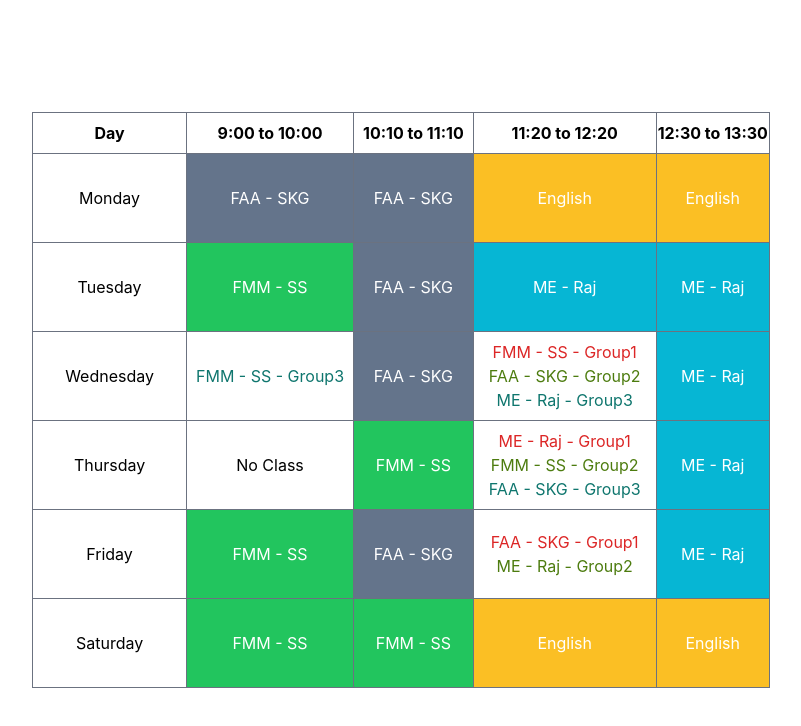
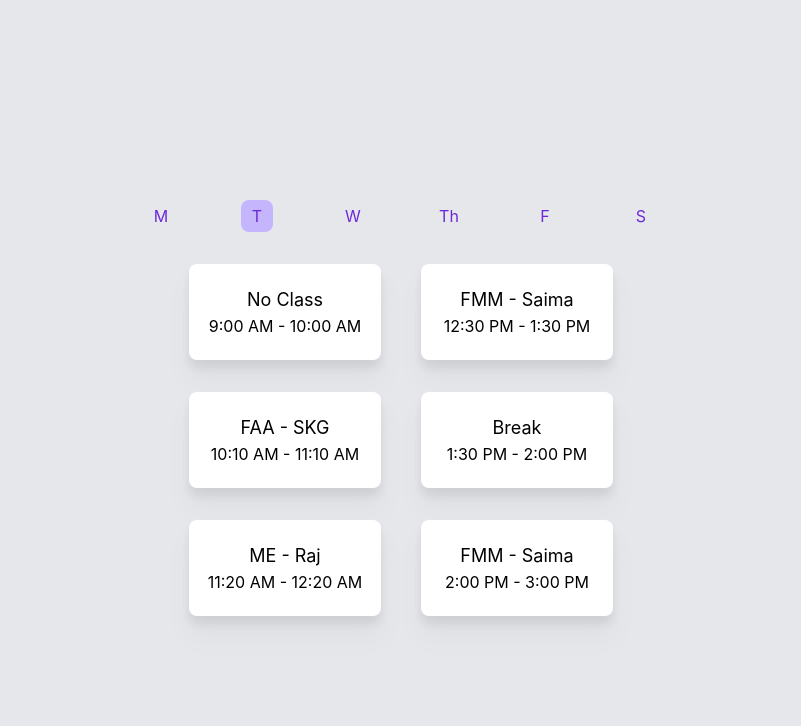
Before and after one commit to luckyman20/timetable, a Next.js app: page / in a window 1280 px wide. Shown: the top 726 px of the page, without its empty margins (239-1040 px from the left). Built offline with nearby package versions, Linux system fonts and the light colour scheme.

Commit message:
redesign

```diff
--- a/pages/index.js
+++ b/pages/index.js
@@ -1,178 +1,307 @@
 import Head from "next/head";
-import styles from "../styles/Home.module.css";
+import React, { useState, useEffect } from "react";
 
 export default function Home() {
+  var [day, setDay] = useState(new Date().getDay() - 1);
+  var [schedule, setSchedule] = useState([]);
+
+  useEffect(() => {
+    setSchedule(all_days[day]);
+  }, [day]);
+
+  function openWebsite(link) {
+    window.open(link, "_blank");
+  }
+
+  var days = ["M", "T", "W", "Th", "F", "S"];
+
+  var monday = [
+    {
+      name: "FAA - SKG",
+      link: "https://meet.google.com/uon-hjbe-ack",
+      time: "9:00 AM - 10:00 AM",
+    },
+    {
+      name: "ME - Raj",
+      link: "https://meet.google.com/auq-tayk-cor",
+      time: "10:10 AM - 11:10 AM",
+    },
+    {
+      name: "English - AA",
+      link: "http://meet.google.com/kso-gzji-bbw",
+      time: "11:20 AM - 12:20 AM",
+    },
+    {
+      name: "English - AA",
+      link: "http://meet.google.com/kso-gzji-bbw",
+      time: "12:30 PM - 1:30 PM",
+    },
+    {
+      name: "Break",
+      link: "",
+      time: "1:30 PM - 2:00 PM",
+    },
+    {
+      name: "No Class",
+      link: "",
+      time: "2:00 PM - 3:00 PM",
+    },
+  ];
+
+  var tuesday = [
+    {
+      name: "No Class",
+      link: "",
+      time: "9:00 AM - 10:00 AM",
+    },
+    {
+      name: "FAA - SKG",
+      link: "https://meet.google.com/peo-douk-txt",
+      time: "10:10 AM - 11:10 AM",
+    },
+    {
+      name: "ME - Raj",
+      link: "https://meet.google.com/auq-tayk-cor",
+      time: "11:20 AM - 12:20 AM",
+    },
+    {
+      name: "FMM - Saima",
+      link: "https://meet.google.com/qtn-vooz-nrz",
+      time: "12:30 PM - 1:30 PM",
+    },
+    {
+      name: "Break",
+      link: "",
+      time: "1:30 PM - 2:00 PM",
+    },
+    {
+      name: "FMM - Saima",
+      link: "https://meet.google.com/qtn-vooz-nrz",
+      time: "2:00 PM - 3:00 PM",
+    },
+  ];
+
+  var wednesday = [
+    {
+      name: "No Class",
+      link: "",
+      time: "9:00 AM - 10:00 AM",
+    },
+    {
+      name: "FAA - SKG",
+      link: "https://meet.google.com/vha-ostu-xmh",
+      time: "10:10 AM - 11:10 AM",
+    },
+    {
+      type: "Tute",
+      name: ["FAA - SKG - G2", "ME - Raj - G3"],
+      link: [
+        "https://meet.google.com/fof-qxpx-wdx",
+        "https://meet.google.com/auq-tayk-cor",
+      ],
+      time: "11:20 AM - 12:20 AM",
+    },
+    {
+      name: "ME - Raj",
+      link: "https://meet.google.com/auq-tayk-cor",
+      time: "12:30 PM - 1:30 PM",
+    },
+    {
+      name: "Break",
+      link: "",
+      time: "1:30 PM - 2:00 PM",
+    },
+    {
+      name: "FMM - Saima",
+      link: "https://meet.google.com/qtn-vooz-nrz",
+      time: "2:00 PM - 3:00 PM",
+    },
+  ];
+
+  var thursday = [
+    {
+      name: "FAA - SKG",
+      link: "https://meet.google.com/oke-kyft-quf",
+      time: "9:00 AM - 10:00 AM",
+    },
+    {
+      name: "ME - Raj",
+      link: "https://meet.google.com/auq-tayk-cor",
+      time: "10:10 AM - 11:10 AM",
+    },
+    {
+      type: "Tute",
+      name: ["ME - Raj - G1", "FAA - SKG - G3"],
+      link: ["https://meet.google.com/auq-tayk-cor", ""],
+      time: "11:20 AM - 12:20 AM",
+    },
+    {
+      name: "FMM - Saima",
+      link: "https://meet.google.com/qtn-vooz-nrz",
+      time: "12:30 PM - 1:30 PM",
+    },
+    {
+      name: "Break",
+      link: "",
+      time: "1:30 PM - 2:00 PM",
+    },
+    {
+      name: "FMM - Saima",
+      link: "https://meet.google.com/qtn-vooz-nrz",
+      time: "2:00 PM - 3:00 PM",
+    },
+  ];
+
+  var friday = [
+    {
+      name: "No Class",
+      link: "",
+      time: "9:00 AM - 10:00 AM",
+    },
+    {
+      name: "FAA - SKG",
+      link: "meet.google.com/nqg-zdke-avp",
+      time: "10:10 AM - 11:10 AM",
+    },
+    {
+      type: "Tute",
+      name: ["FAA - SKG - G1", "ME - Raj - G2"],
+      link: ["", "https://meet.google.com/auq-tayk-cor"],
+      time: "11:20 AM - 12:20 AM",
+    },
+    {
+      name: "ME - Raj",
+      link: "https://meet.google.com/auq-tayk-cor",
+      time: "12:30 PM - 1:30 PM",
+    },
+    {
+      name: "Break",
+      link: "",
+      time: "1:30 PM - 2:00 PM",
+    },
+    {
+      name: "No Class",
+      link: "",
+      time: "2:00 PM - 3:00 PM",
+    },
+  ];
+
+  var saturday = [
+    {
+      name: "English - AA",
+      link: "https://meet.google.com/emo-nyye-oqc",
+      time: "9:00 AM - 10:00 AM",
+    },
+    {
+      name: "English - AA",
+      link: "https://meet.google.com/emo-nyye-oqc",
+      time: "10:10 AM - 11:10 AM",
+    },
+    {
+      name: "FMM - Saima",
+      link: "https://meet.google.com/qtn-vooz-nrz",
+      time: "11:20 AM - 12:20 AM",
+    },
+    {
+      name: "FMM - Saima",
+      link: "https://meet.google.com/qtn-vooz-nrz",
+      time: "12:30 PM - 1:30 PM",
+    },
+    {
+      name: "Break",
+      link: "",
+      time: "1:30 PM - 2:00 PM",
+    },
+    {
+      name: "No Class",
+      link: "",
+      time: "2:00 PM - 3:00 PM",
+    },
+  ];
+
+  var all_days = [monday, tuesday, wednesday, thursday, friday, saturday];
+
   return (
-    <div className={styles.container}>
+    <div>
       <Head>
-        <title>Timetable</title>
+        <title>BFIA 1A Timetable</title>
       </Head>
 
-      <main className={styles.main}>
-        <div className="flex justify-content items-center">
-          <table className="relative border border-gray-500">
-            <thead>
-              <tr>
-                <th className="table-cell border border-gray-500 p-2">Day</th>
-                <th className="table-cell border border-gray-500">
-                  9:00 to 10:00
-                </th>
-                <th className="table-cell border border-gray-500">
-                  <p className="mx-2">10:10 to 11:10</p>
-                </th>
-                <th className="table-cell border border-gray-500">
-                  11:20 to 12:20
-                </th>
-                <th className="table-cell border border-gray-500">
-                  12:30 to 13:30
-                </th>
-              </tr>
-            </thead>
-            <tbody>
-              <tr>
-                <td className="sticky table-cell border border-gray-500 p-8 text-center">
-                  Monday
-                </td>
-                <td className="table-cell border border-gray-500 text-center bg-slate-500 text-white">
-                  <a href="https://meet.google.com/uon-hjbe-ack"> FAA - SKG</a>
-                </td>
-                <td className="table-cell border border-gray-500 text-center bg-slate-500 text-white">
-                  <a href="https://meet.google.com/tqo-nbxu-sno"> FAA - SKG</a>
-                </td>
-                <td className="table-cell border border-gray-500 text-center bg-amber-400 text-white">
-                  <a href="https://meet.google.com/sfr-sqrv-beb"> English </a>
-                </td>
-                <td className="table-cell border border-gray-500 text-center bg-amber-400 text-white">
-                  <a href="https://meet.google.com/sfr-sqrv-beb"> English </a>
-                </td>
-              </tr>
-              <tr>
-                <td className="sticky table-cell border border-gray-500 p-8 text-center">
-                  Tuesday
-                </td>
-                <td className="table-cell border border-gray-500 text-center bg-green-500 text-white">
-                  <a href="https://meet.google.com/nrd-sezq-asf">FMM - SS</a>
-                </td>
-                <td className="table-cell border border-gray-500 text-center bg-slate-500 text-white">
-                  <a href="https://meet.google.com/peo-douk-txt"> FAA - SKG</a>
-                </td>
-                <td className="table-cell border border-gray-500 text-center bg-cyan-500 text-white">
-                  <a href="https://meet.google.com/auq-tayk-cor"> ME - Raj</a>
-                </td>
-                <td className="table-cell border border-gray-500 text-center bg-cyan-500 text-white">
-                  <a href="https://meet.google.com/auq-tayk-cor"> ME - Raj</a>
-                </td>
-              </tr>
-              <tr>
-                <td className="sticky table-cell border border-gray-500 p-8 text-center">
-                  Wednesday
-                </td>
-                <td className="table-cell border border-gray-500 text-center">
-                  <p className="text-teal-700 mx-2">
-                    <a href="https://meet.google.com/nrd-sezq-asf">
-                      FMM - SS - Group3
-                    </a>
-                  </p>
-                </td>
-                <td className="table-cell border border-gray-500 text-center bg-slate-500 text-white">
-                  <a href="https://meet.google.com/vha-ostu-xmh">FAA - SKG</a>
-                </td>
-                <td className="table-cell border border-gray-500 text-center">
-                  <p className="text-red-600">
-                    <a href="https://meet.google.com/nrd-sezq-asf">
-                      FMM - SS - Group1
-                    </a>
-                  </p>{" "}
-                  <p className="text-lime-700">
-                    <a href="https://meet.google.com/fof-qxpx-wdx">
-                      FAA - SKG - Group2
-                    </a>
-                  </p>{" "}
-                  <p className="text-teal-700">
-                    {" "}
-                    <a href="https://meet.google.com/auq-tayk-cor">
-                      ME - Raj - Group3
-                    </a>
-                  </p>
-                </td>
-                <td className="table-cell border border-gray-500 text-center bg-cyan-500 text-white">
-                  <a href="https://meet.google.com/auq-tayk-cor"> ME - Raj</a>
-                </td>
-              </tr>
-              <tr>
-                <td className="sticky table-cell border border-gray-500 p-8 text-center">
-                  Thursday
-                </td>
-                <td className="table-cell border border-gray-500 text-center">
-                  No Class
-                </td>
-                <td className="table-cell border border-gray-500 text-center bg-green-500 text-white">
-                  <a href="https://meet.google.com/nrd-sezq-asf">FMM - SS</a>
-                </td>
-                <td className="table-cell border border-gray-500 text-center break-all">
-                  <p className="text-red-600">
-                    <a href="https://meet.google.com/auq-tayk-cor">
-                      ME - Raj - Group1
-                    </a>
-                  </p>{" "}
-                  <p className="text-lime-700">
-                    <a href="https://meet.google.com/nrd-sezq-asf">
-                      FMM - SS - Group2
-                    </a>
-                  </p>{" "}
-                  <p className="text-teal-700">
-                    <a href="https://meet.google.com/azc-ibyj-gku?hs=224">
-                      FAA - SKG - Group3
-                    </a>
-                  </p>
-                </td>
-                <td className="table-cell border border-gray-500 text-center bg-cyan-500 text-white">
-                  <a href="https://meet.google.com/auq-tayk-cor"> ME - Raj</a>
-                </td>
-              </tr>
-              <tr>
-                <td className="sticky table-cell border border-gray-500 p-8 text-center">
-                  Friday
-                </td>
-                <td className="table-cell border border-gray-500 text-center bg-green-500 text-white">
-                  <a href="https://meet.google.com/nrd-sezq-asf">FMM - SS</a>
-                </td>
-                <td className="table-cell border border-gray-500 text-center bg-slate-500 text-white">
-                  FAA - SKG
-                </td>
-                <td className="table-cell border border-gray-500 text-center">
-                  <p className="text-red-600 mx-4">FAA - SKG - Group1</p>{" "}
-                  <p className="text-lime-700">
-                    <a href="https://meet.google.com/auq-tayk-cor">
-                      ME - Raj - Group2
-                    </a>
-                  </p>
-                </td>
-                <td className="table-cell border border-gray-500 text-center bg-cyan-500 text-white">
-                  <a href="https://meet.google.com/auq-tayk-cor"> ME - Raj</a>
-                </td>
-              </tr>
-              <tr>
-                <td className="sticky table-cell border border-gray-500 p-8 text-center">
-                  Saturday
-                </td>
-                <td className="table-cell border border-gray-500 text-center bg-green-500 text-white">
-                  <a href="https://meet.google.com/nrd-sezq-asf">FMM - SS</a>
-                </td>
-                <td className="table-cell border border-gray-500 text-center bg-green-500 text-white">
-                  <a href="https://meet.google.com/nrd-sezq-asf">FMM - SS</a>
-                </td>
-                <td className="table-cell border border-gray-500 text-center bg-amber-400 text-white">
-                  English
-                </td>
-                <td className="table-cell border border-gray-500 text-center bg-amber-400 text-white">
-                  English
-                </td>
-              </tr>
-            </tbody>
-          </table>
+      <div className="flex flex-col justify-center items-center h-screen w-screen bg-gray-200">
+        <div className="flex flex-col justify-center items-center w-screen h-screen">
+          <div className="flex flex-row justify-center items-center mt-4">
+            {days.map((day_) => {
+              if (days.indexOf(day_) === day) {
+                return (
+                  <div
+                    key={day_}
+                    className="flex justify-center items-center mx-8 text-violet-700 bg-violet-300 hover:cursor-pointer h-8 w-8 rounded-lg"
+                    onClick={() => setDay(days.indexOf(day_))}
+                  >
+                    {day_}
+                  </div>
+                );
+              } else {
+                return (
+                  <div
+                    key={day_}
+                    className="flex justify-center items-center mx-8 text-violet-700 hover:bg-violet-300 hover:cursor-pointer h-8 w-8 rounded-lg"
+                    onClick={() => setDay(days.indexOf(day_))}
+                  >
+                    {day_}
+                  </div>
+                );
+              }
+            })}
+          </div>
+          <div className="flex flex-row justify-center items-center gap-x-10">
+            <div className="flex flex-col justify-center items-center">
+              {schedule.slice(0, 3).map((item, index) => {
+                if (item.type !== undefined) {
+                  return (
+                    <div
+                      key={index}
+                      className="flex flex-row justify-center items-center gap-x-2 mt-8"
+                    >
+                      <div onClick={() => openWebsite(item.link[0])} className="flex flex-col justify-center items-center bg-white rounded-lg w-24 h-24 drop-shadow-xl p-2 gap-y-2 hover:cursor-pointer">
+                        <div className="text-sm"> {item.name[0]}</div>
+                        <div className="text-xs"> {item.time} </div>
+                      </div>
+                      <div onClick={() => openWebsite(item.link[1])} className="flex flex-col justify-center items-center bg-white rounded-lg w-24 h-24 drop-shadow-xl p-2 gap-y-2 hover:cursor-pointer">
+                        <div className="text-sm"> {item.name[1]}</div>
+                        <div className="text-xs"> {item.time} </div>
+                      </div>
+                    </div>
+                  );
+                } else {
+                  return (
+                    <div
+                      key={index}
+                      className="flex flex-col mt-8 justify-center items-center text-lg bg-white drop-shadow-xl rounded-lg h-24 w-48 text-black-500 hover:cursor-pointer"
+                      onClick={() => openWebsite(item.link)}
+                    >
+                      <div>{item.name}</div>
+                      <div className="text-base">{item.time}</div>
+                    </div>
+                  );
+                }
+              })}
+            </div>
+            <div className="flex flex-col justify-center items-center">
+              {schedule.slice(3, 6).map((item, index) => (
+                <div
+                  key={index}
+                  onClick={() => openWebsite(item.link)}
+                  className="flex flex-col mt-8 justify-center items-center text-lg bg-white drop-shadow-xl rounded-lg h-24 w-48 text-black-500 hover:cursor-pointer"
+                >
+                  <div>{item.name}</div>
+                  <div className="text-base">{item.time}</div>
+                </div>
+              ))}
+            </div>
+          </div>
         </div>
-      </main>
+      </div>
     </div>
   );
 }
```
